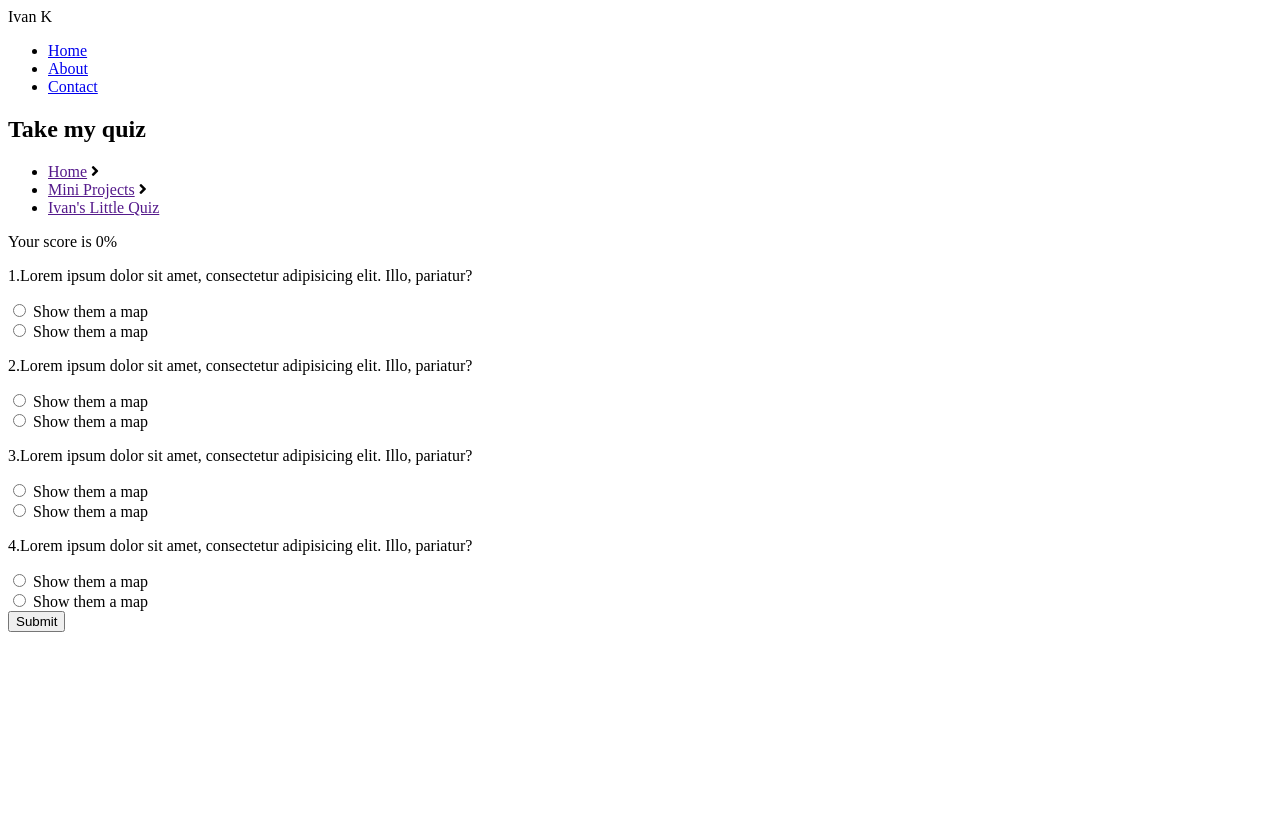
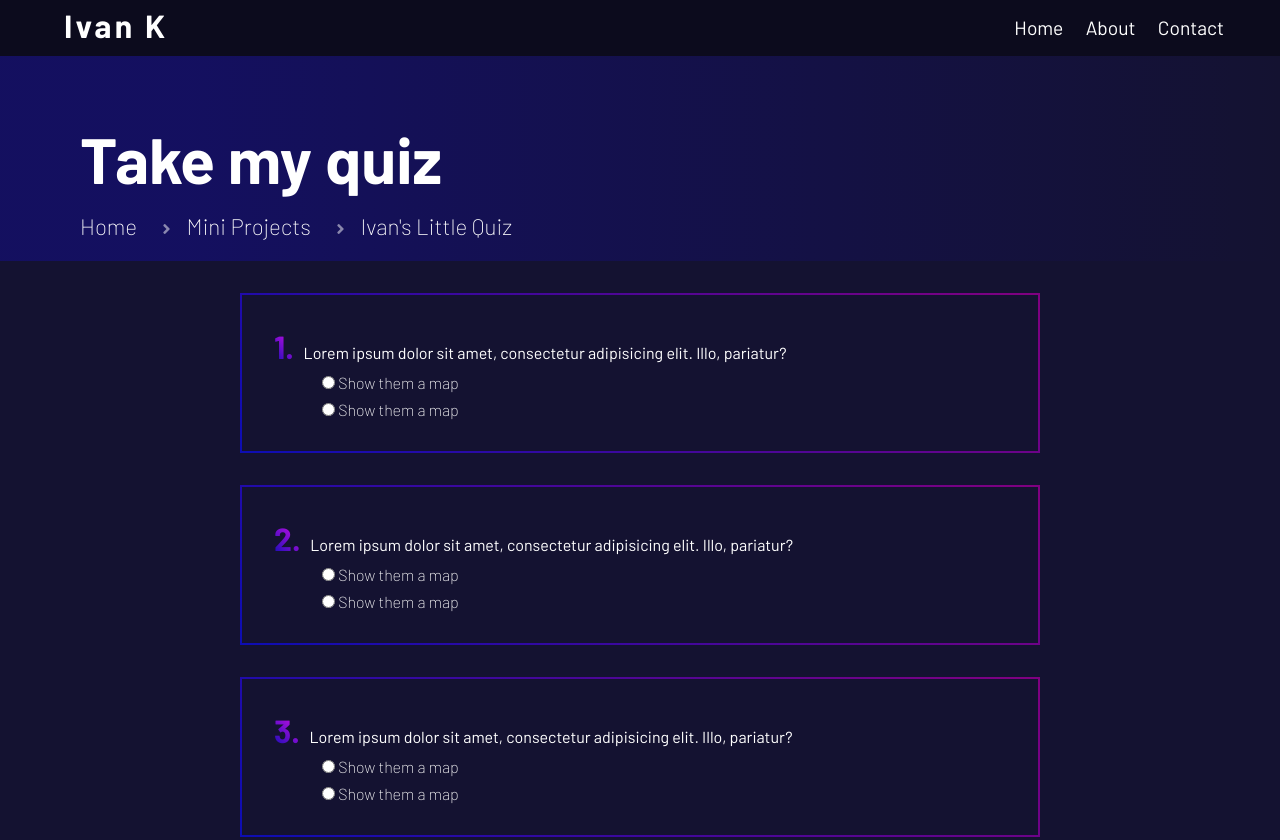
Before and after one commit to RedheadRusskie/Simple-Quiz, a plain HTML site: page index.html in a window 1280 px wide. Shown: the top 840 px of the page. Before the commit the page ends 800 px from the top, so only its background shows below. Drawn offline with Linux system fonts and the light colour scheme.

Commit message:
Update index.html

```diff
--- a/index.html
+++ b/index.html
@@ -6,7 +6,7 @@
   <meta http-equiv="X-UA-Compatible" content="IE=edge">
   <meta name="viewport" content="width=device-width, initial-scale=1.0">
   <title>Ivan's Quiz</title>
-  <link rel="stylesheet" href="../Ivan's Little Quiz/style.css">
+  <link rel="stylesheet" href="../style.css">
   <link href="https://cdnjs.cloudflare.com/ajax/libs/font-awesome/5.9.0/css/all.min.css" rel="stylesheet">
 </head>
 <body>
```
